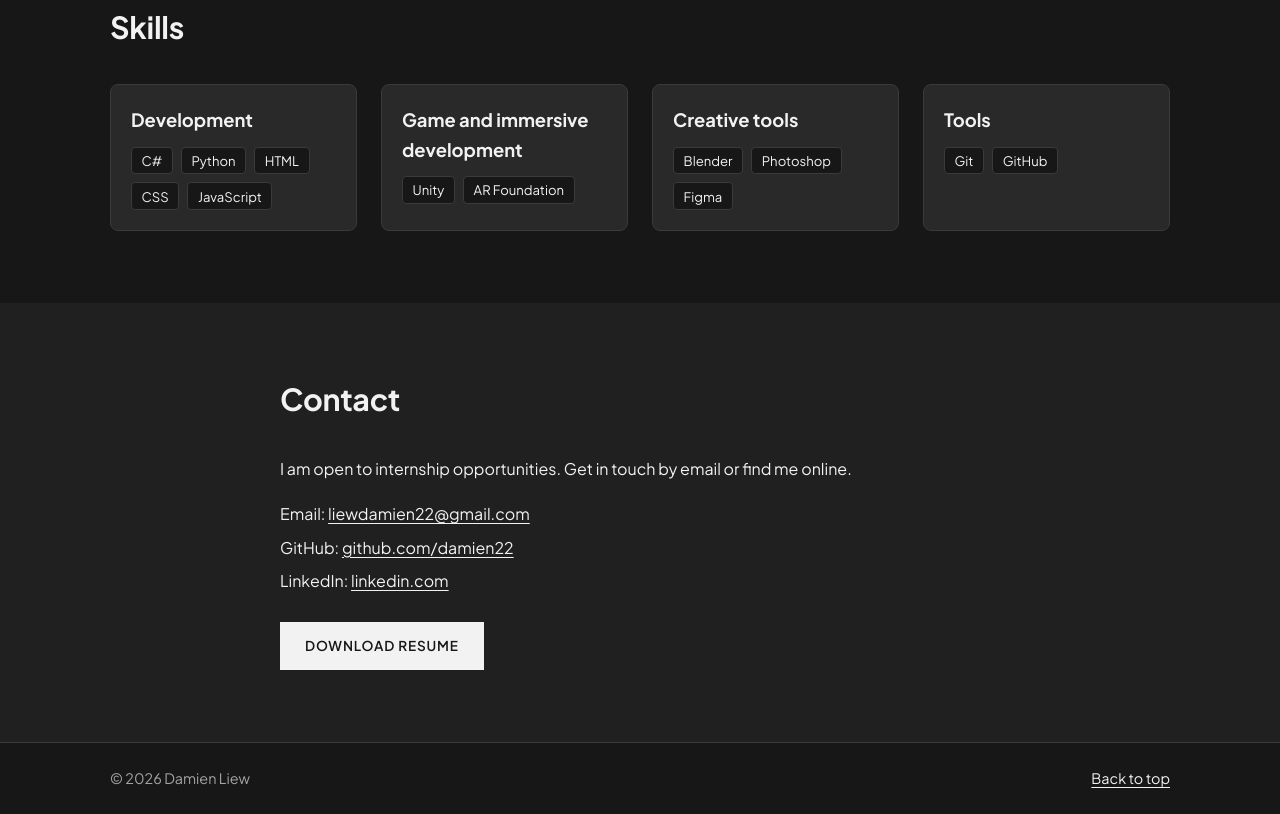
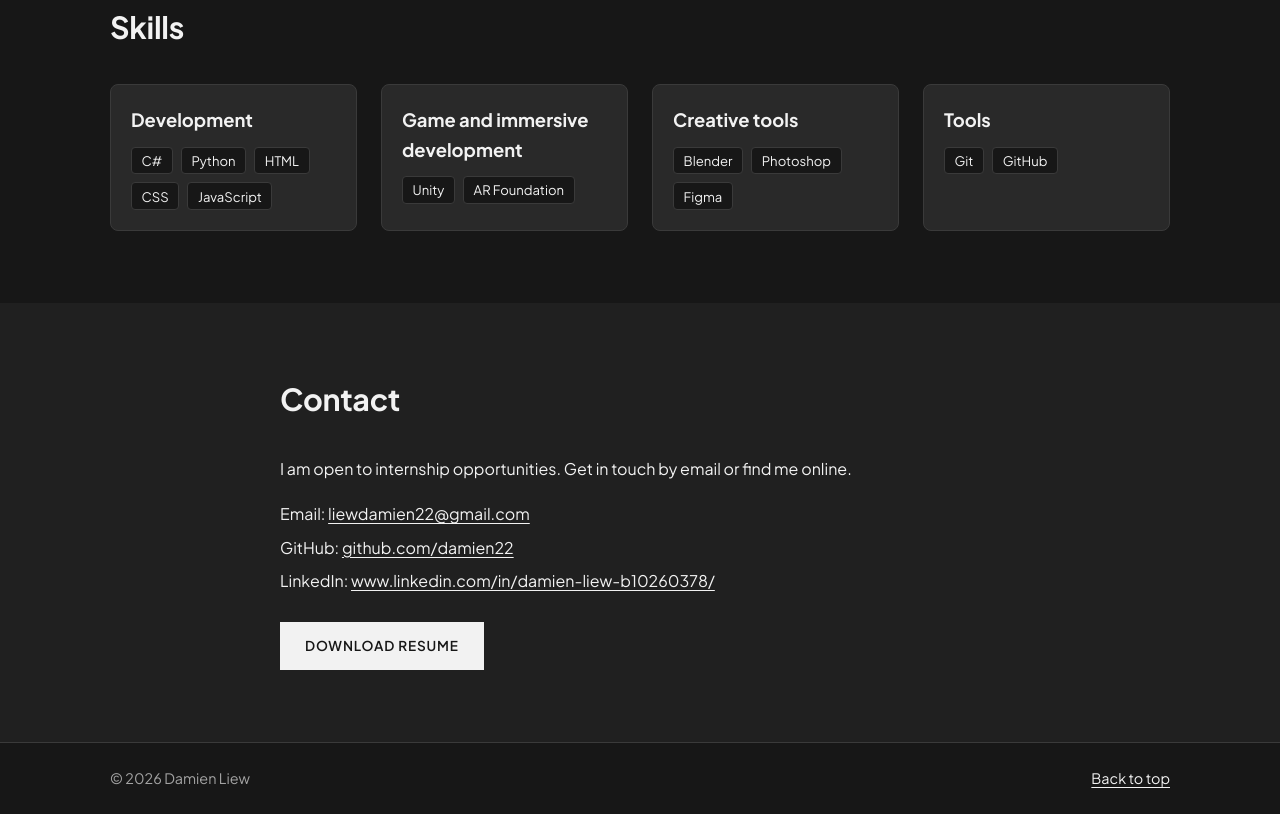
Before and after one commit to liewdamien22-a11y/Portfolio-site, a plain HTML site: page index.html in a window 1280 px wide. Shown: the part 2646-3460 px from the top of the page. Drawn offline with Linux system fonts and the light colour scheme.

Commit message:
link update

```diff
--- a/index.html
+++ b/index.html
@@ -161,7 +161,7 @@
           <li>Email: <a href="mailto:liewdamien22@gmail.com">liewdamien22@gmail.com</a></li>
           <li>GitHub: <a href="https://github.com/liewdamien22-a11y" target="_blank" rel="noopener noreferrer">github.com/damien22</a></li>
 
-          <li>LinkedIn: <a href="www.linkedin.com/in/damien-liew-b10260378/" target="_blank" rel="noopener noreferrer">linkedin.com</a></li>
+          <li>LinkedIn: <a href="www.linkedin.com/in/damien-liew-b10260378/" target="_blank" rel="noopener noreferrer">www.linkedin.com/in/damien-liew-b10260378/</a></li>
         </ul>
         <a class="btn btn--primary" href="assets/documents/Liew_Zhe_Wei_Damien_Resume.docx" download="Liew_Zhe_Wei_Damien_Resume.docx">Download resume</a>
       </div>
```
